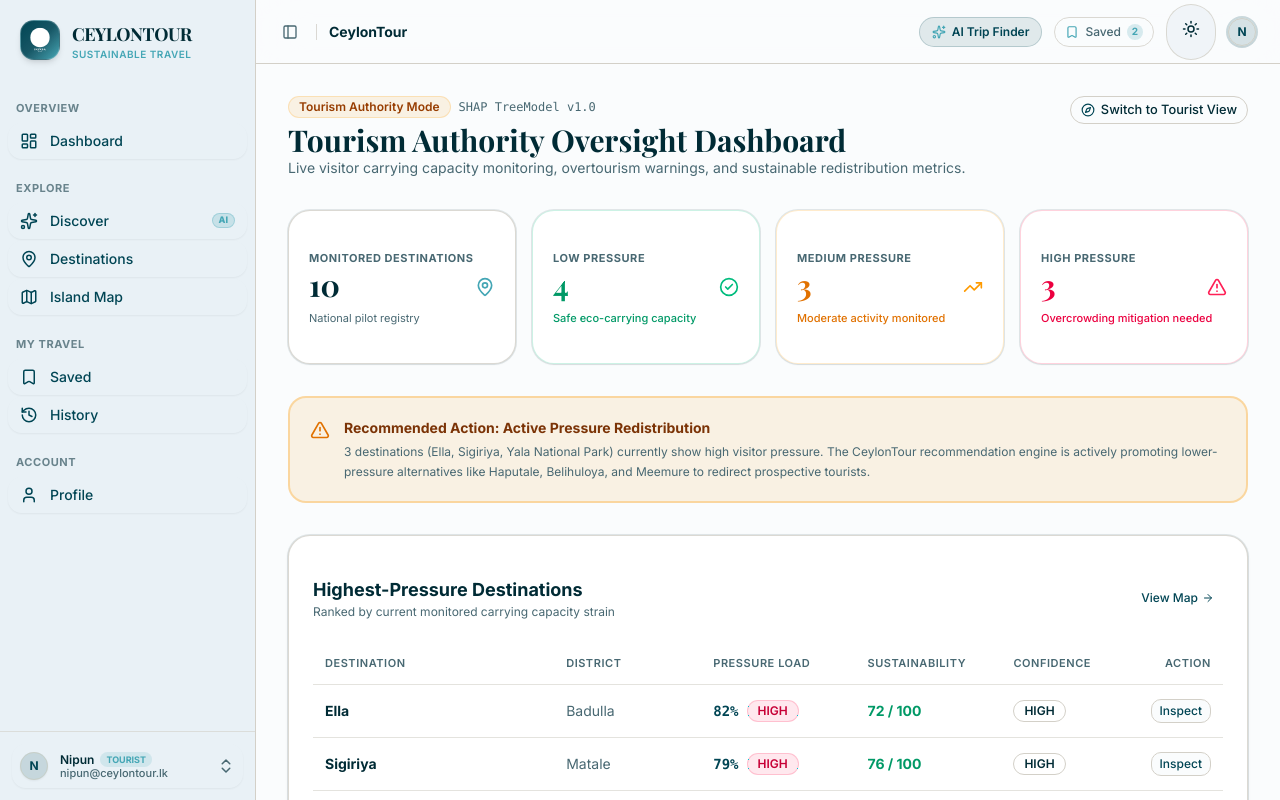
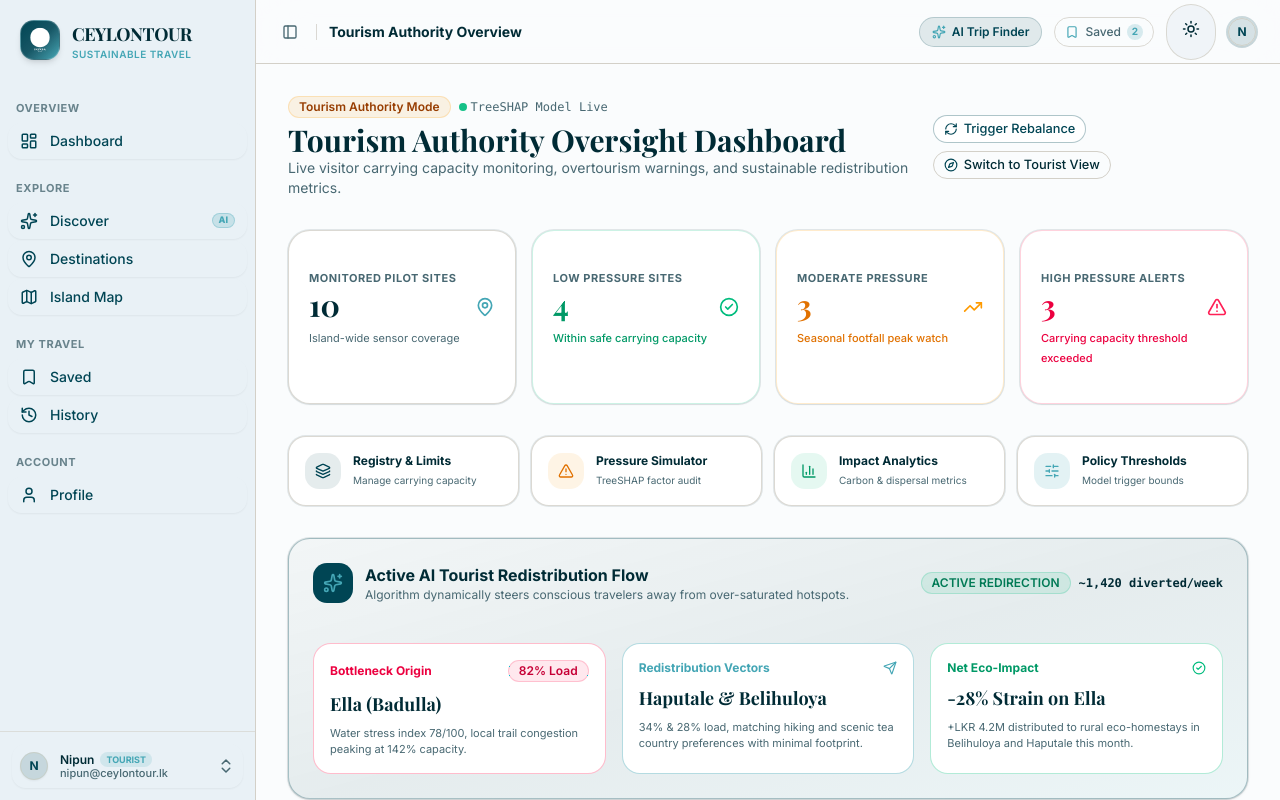
Before and after one commit to codesplash26-hackathon/blind-bandits, a Next.js app in the folder fr/: page /admin/dashboard in a window 1280 px wide. Shown: the top 800 px of the page. Built offline with nearby package versions, Linux system fonts and the light colour scheme; a web font is replaced by a local one.

Commit message:
feat(admin): enhance authority overview dashboard and layout navigation titles

```diff
--- a/fr/app/(tourist)/layout.tsx
+++ b/fr/app/(tourist)/layout.tsx
@@ -19,7 +19,13 @@ export default function TouristLayout({
   const pathname = usePathname();
 
   const getPageTitle = () => {
-    if (pathname === '/dashboard') return 'Tourist Dashboard';
+    if (pathname === '/dashboard') return role === 'ADMIN' ? 'Tourism Authority Overview' : 'Tourist Dashboard';
+    if (pathname === '/admin/dashboard') return 'Tourism Authority Overview';
+    if (pathname === '/admin/destinations') return 'Destinations Registry & Capacity';
+    if (pathname === '/admin/tourism-pressure') return 'Tourism Pressure & Carrying Capacity';
+    if (pathname === '/admin/analytics') return 'Redistribution & Impact Analytics';
+    if (pathname === '/admin/users') return 'User & Operator Directory';
+    if (pathname === '/admin/settings') return 'Authority Sustainability Settings';
     if (pathname === '/discover') return 'Discover Sustainable Destinations';
     if (pathname === '/discover/results') return 'Recommendation Results';
     if (pathname.startsWith('/destinations/')) return 'Destination Exploration';
--- a/fr/components/admin/AdminDashboard.tsx
+++ b/fr/components/admin/AdminDashboard.tsx
@@ -1,6 +1,6 @@
 'use client';
 
-import React from 'react';
+import React, { useState } from 'react';
 import Link from 'next/link';
 import {
   AlertTriangle,
@@ -9,6 +9,12 @@ import {
   Compass,
   ArrowRight,
   CheckCircle2,
+  BarChart3,
+  SlidersHorizontal,
+  RefreshCw,
+  Send,
+  Layers,
+  Sparkles,
 } from 'lucide-react';
 import { DESTINATIONS } from '@/lib/mockData';
 import { Badge } from '@/components/ui/badge';
@@ -26,10 +32,20 @@ import { useAuth } from '@/context/AuthContext';
 
 export default function AdminDashboard() {
   const { loginAs } = useAuth();
+  const [isRedistributing, setIsRedistributing] = useState(false);
+  const [redistributeStatus, setRedistributeStatus] = useState<string | null>(null);
 
   const highPressureList = DESTINATIONS.filter((d) => d.pressure.level === 'HIGH');
   const mediumPressureList = DESTINATIONS.filter((d) => d.pressure.level === 'MEDIUM');
   const lowPressureList = DESTINATIONS.filter((d) => d.pressure.level === 'LOW');
+
+  const handleTriggerRedistribution = () => {
+    setIsRedistributing(true);
+    setTimeout(() => {
+      setIsRedistributing(false);
+      setRedistributeStatus('Active: Dynamic routing bias increased by +35% for Ella & Sigiriya alternatives.');
+    }, 900);
+  };
 
   return (
     <div className="space-y-8 pb-12">
@@ -38,7 +54,9 @@ export default function AdminDashboard() {
         <div>
           <div className="flex items-center gap-2">
             <Badge variant="warning">Tourism Authority Mode</Badge>
-            <span className="text-xs font-mono text-muted-foreground">SHAP TreeModel v1.0</span>
+            <span className="text-xs font-mono text-muted-foreground flex items-center gap-1">
+              <span className="w-2 h-2 rounded-full bg-emerald-500 animate-pulse" /> TreeSHAP Model Live
+            </span>
           </div>
           <h1 className="font-heading text-2xl sm:text-3xl font-bold text-foreground mt-1">
             Tourism Authority Oversight Dashboard
@@ -48,23 +66,52 @@ export default function AdminDashboard() {
           </p>
         </div>
 
+        <div className="flex flex-wrap items-center gap-2">
+          <Button
+            variant="outline"
+            size="sm"
+            onClick={handleTriggerRedistribution}
+            disabled={isRedistributing}
+            className="rounded-xl gap-1.5 cursor-pointer bg-card border-primary/30 text-primary hover:bg-primary/10"
+          >
+            <RefreshCw className={`w-3.5 h-3.5 ${isRedistributing ? 'animate-spin' : ''}`} />
+            <span>{isRedistributing ? 'Broadcasting Policy...' : 'Trigger Rebalance'}</span>
+          </Button>
+
           <Button
             variant="outline"
             size="sm"
             onClick={() => loginAs('TOURIST')}
-          className="rounded-xl gap-1.5 cursor-pointer self-start"
+            className="rounded-xl gap-1.5 cursor-pointer"
           >
             <Compass className="w-4 h-4 text-primary" />
             <span>Switch to Tourist View</span>
           </Button>
         </div>
+      </div>
+
+      {redistributeStatus && (
+        <div className="p-4 rounded-2xl bg-emerald-500/10 border border-emerald-500/30 flex items-center justify-between gap-3 text-xs text-emerald-800 dark:text-emerald-300">
+          <div className="flex items-center gap-2">
+            <CheckCircle2 className="w-4 h-4 text-emerald-500 shrink-0" />
+            <span className="font-semibold">{redistributeStatus}</span>
+          </div>
+          <button
+            type="button"
+            onClick={() => setRedistributeStatus(null)}
+            className="text-muted-foreground hover:text-foreground cursor-pointer font-bold"
+          >
+            ✕
+          </button>
+        </div>
+      )}
 
       {/* Top 4 KPI Cards */}
       <div className="grid grid-cols-2 lg:grid-cols-4 gap-4">
         <Card className="rounded-3xl border border-border/80 shadow-xs">
           <CardContent className="p-5 space-y-1">
             <span className="text-[11px] font-bold uppercase tracking-wider text-muted-foreground">
-              Monitored Destinations
+              Monitored Pilot Sites
             </span>
             <div className="flex items-baseline justify-between">
               <span className="font-heading text-3xl font-bold text-foreground">
@@ -72,14 +119,14 @@ export default function AdminDashboard() {
               </span>
               <MapPin className="w-5 h-5 text-secondary" />
             </div>
-            <span className="text-[11px] text-muted-foreground">National pilot registry</span>
+            <span className="text-[11px] text-muted-foreground">Island-wide sensor coverage</span>
           </CardContent>
         </Card>
 
         <Card className="rounded-3xl border border-emerald-500/20 shadow-xs">
           <CardContent className="p-5 space-y-1">
             <span className="text-[11px] font-bold uppercase tracking-wider text-muted-foreground">
-              Low Pressure
+              Low Pressure Sites
             </span>
             <div className="flex items-baseline justify-between">
               <span className="font-heading text-3xl font-bold text-emerald-600 dark:text-emerald-400">
@@ -87,14 +134,14 @@ export default function AdminDashboard() {
               </span>
               <CheckCircle2 className="w-5 h-5 text-emerald-500" />
             </div>
-            <span className="text-[11px] text-emerald-600 font-medium">Safe eco-carrying capacity</span>
+            <span className="text-[11px] text-emerald-600 font-medium">Within safe carrying capacity</span>
           </CardContent>
         </Card>
 
         <Card className="rounded-3xl border border-amber-500/20 shadow-xs">
           <CardContent className="p-5 space-y-1">
             <span className="text-[11px] font-bold uppercase tracking-wider text-muted-foreground">
-              Medium Pressure
+              Moderate Pressure
             </span>
             <div className="flex items-baseline justify-between">
               <span className="font-heading text-3xl font-bold text-amber-600 dark:text-amber-400">
@@ -102,14 +149,14 @@ export default function AdminDashboard() {
               </span>
               <TrendingUp className="w-5 h-5 text-amber-500" />
             </div>
-            <span className="text-[11px] text-amber-600 font-medium">Moderate activity monitored</span>
+            <span className="text-[11px] text-amber-600 font-medium">Seasonal footfall peak watch</span>
           </CardContent>
         </Card>
 
         <Card className="rounded-3xl border border-rose-500/20 shadow-xs">
           <CardContent className="p-5 space-y-1">
             <span className="text-[11px] font-bold uppercase tracking-wider text-muted-foreground">
-              High Pressure
+              High Pressure Alerts
             </span>
             <div className="flex items-baseline justify-between">
               <span className="font-heading text-3xl font-bold text-rose-600 dark:text-rose-400">
@@ -117,46 +164,154 @@ export default function AdminDashboard() {
               </span>
               <AlertTriangle className="w-5 h-5 text-rose-500" />
             </div>
-            <span className="text-[11px] text-rose-600 font-medium">Overcrowding mitigation needed</span>
+            <span className="text-[11px] text-rose-600 font-medium">Carrying capacity threshold exceeded</span>
           </CardContent>
         </Card>
       </div>
 
-      {/* Action Recommendation Alert Banner */}
-      <div className="p-5 rounded-2xl bg-amber-500/10 border-2 border-amber-500/30 flex items-start gap-3.5">
-        <AlertTriangle className="w-5 h-5 text-amber-600 dark:text-amber-400 shrink-0 mt-0.5" />
-        <div className="space-y-1">
-          <h3 className="text-sm font-bold text-amber-900 dark:text-amber-300">
-            Recommended Action: Active Pressure Redistribution
+      {/* Quick Access Authority Modules Grid */}
+      <div className="grid grid-cols-2 md:grid-cols-4 gap-3">
+        <Link href="/admin/destinations" className="group">
+          <Card className="p-4 rounded-2xl border border-border/80 hover:border-primary/50 transition-all hover:shadow-md">
+            <div className="flex items-center gap-3">
+              <div className="p-2.5 rounded-xl bg-primary/10 text-primary group-hover:scale-105 transition-transform">
+                <Layers className="w-4 h-4" />
+              </div>
+              <div>
+                <span className="text-xs font-bold text-foreground block">Registry & Limits</span>
+                <span className="text-[10px] text-muted-foreground">Manage carrying capacity</span>
+              </div>
+            </div>
+          </Card>
+        </Link>
+
+        <Link href="/admin/tourism-pressure" className="group">
+          <Card className="p-4 rounded-2xl border border-border/80 hover:border-amber-500/50 transition-all hover:shadow-md">
+            <div className="flex items-center gap-3">
+              <div className="p-2.5 rounded-xl bg-amber-500/10 text-amber-600 dark:text-amber-400 group-hover:scale-105 transition-transform">
+                <AlertTriangle className="w-4 h-4" />
+              </div>
+              <div>
+                <span className="text-xs font-bold text-foreground block">Pressure Simulator</span>
+                <span className="text-[10px] text-muted-foreground">TreeSHAP factor audit</span>
+              </div>
+            </div>
+          </Card>
+        </Link>
+
+        <Link href="/admin/analytics" className="group">
+          <Card className="p-4 rounded-2xl border border-border/80 hover:border-emerald-500/50 transition-all hover:shadow-md">
+            <div className="flex items-center gap-3">
+              <div className="p-2.5 rounded-xl bg-emerald-500/10 text-emerald-600 dark:text-emerald-400 group-hover:scale-105 transition-transform">
+                <BarChart3 className="w-4 h-4" />
+              </div>
+              <div>
+                <span className="text-xs font-bold text-foreground block">Impact Analytics</span>
+                <span className="text-[10px] text-muted-foreground">Carbon & dispersal metrics</span>
+              </div>
+            </div>
+          </Card>
+        </Link>
+
+        <Link href="/admin/settings" className="group">
+          <Card className="p-4 rounded-2xl border border-border/80 hover:border-secondary/50 transition-all hover:shadow-md">
+            <div className="flex items-center gap-3">
+              <div className="p-2.5 rounded-xl bg-secondary/15 text-secondary group-hover:scale-105 transition-transform">
+                <SlidersHorizontal className="w-4 h-4" />
+              </div>
+              <div>
+                <span className="text-xs font-bold text-foreground block">Policy Thresholds</span>
+                <span className="text-[10px] text-muted-foreground">Model trigger bounds</span>
+              </div>
+            </div>
+          </Card>
+        </Link>
+      </div>
+
+      {/* Live AI Redistribution Banner */}
+      <Card className="rounded-3xl border border-primary/30 bg-gradient-to-br from-primary/5 via-primary/10 to-secondary/10 p-6 shadow-sm space-y-4">
+        <div className="flex flex-col md:flex-row md:items-center justify-between gap-3">
+          <div className="flex items-center gap-3">
+            <div className="p-2.5 rounded-xl bg-primary text-primary-foreground">
+              <Sparkles className="w-5 h-5 text-secondary" />
+            </div>
+            <div>
+              <h3 className="text-base font-bold text-foreground">
+                Active AI Tourist Redistribution Flow
               </h3>
-          <p className="text-xs text-muted-foreground leading-relaxed">
-            {highPressureList.length} destinations ({highPressureList.map((d) => d.name).join(', ')}) currently show high visitor pressure. The CeylonTour recommendation engine is actively promoting lower-pressure alternatives like Haputale, Belihuloya, and Meemure to redirect prospective tourists.
+              <p className="text-xs text-muted-foreground">
+                Algorithm dynamically steers conscious travelers away from over-saturated hotspots.
               </p>
             </div>
           </div>
 
+          <div className="flex items-center gap-2 self-start md:self-auto">
+            <Badge variant="success">ACTIVE REDIRECTION</Badge>
+            <span className="text-xs font-mono font-bold text-foreground">~1,420 diverted/week</span>
+          </div>
+        </div>
+
+        <div className="grid grid-cols-1 md:grid-cols-3 gap-4 pt-2">
+          <div className="p-4 rounded-2xl bg-card border border-rose-500/30 space-y-2">
+            <div className="flex items-center justify-between text-xs">
+              <span className="font-bold text-rose-600 dark:text-rose-400">Bottleneck Origin</span>
+              <Badge variant="destructive">82% Load</Badge>
+            </div>
+            <p className="font-heading text-lg font-bold text-foreground">Ella (Badulla)</p>
+            <p className="text-[11px] text-muted-foreground">
+              Water stress index 78/100, local trail congestion peaking at 142% capacity.
+            </p>
+          </div>
+
+          <div className="p-4 rounded-2xl bg-card border border-secondary/40 space-y-2">
+            <div className="flex items-center justify-between text-xs">
+              <span className="font-bold text-secondary">Redistribution Vectors</span>
+              <Send className="w-3.5 h-3.5 text-secondary" />
+            </div>
+            <p className="font-heading text-lg font-bold text-foreground">Haputale & Belihuloya</p>
+            <p className="text-[11px] text-muted-foreground">
+              34% & 28% load, matching hiking and scenic tea country preferences with minimal footprint.
+            </p>
+          </div>
+
+          <div className="p-4 rounded-2xl bg-card border border-emerald-500/30 space-y-2">
+            <div className="flex items-center justify-between text-xs">
+              <span className="font-bold text-emerald-600 dark:text-emerald-400">Net Eco-Impact</span>
+              <CheckCircle2 className="w-3.5 h-3.5 text-emerald-500" />
+            </div>
+            <p className="font-heading text-lg font-bold text-foreground">-28% Strain on Ella</p>
+            <p className="text-[11px] text-muted-foreground">
+              +LKR 4.2M distributed to rural eco-homestays in Belihuloya and Haputale this month.
+            </p>
+          </div>
+        </div>
+      </Card>
+
       {/* Highest Pressure Destinations Table */}
       <Card className="rounded-3xl border border-border/80 shadow-sm overflow-hidden">
-        <div className="p-6 pb-2 flex items-center justify-between">
+        <div className="p-6 pb-3 flex flex-col sm:flex-row sm:items-center justify-between gap-3">
           <div>
-            <h2 className="text-lg font-bold text-foreground">Highest-Pressure Destinations</h2>
-            <p className="text-xs text-muted-foreground">Ranked by current monitored carrying capacity strain</p>
+            <h2 className="text-lg font-bold text-foreground">Pilot Destinations Carrying Capacity Audit</h2>
+            <p className="text-xs text-muted-foreground">Ranked by monitored environmental & visitor load strain</p>
           </div>
-          <Link href="/map">
-            <Button variant="ghost" size="xs" className="gap-1 text-primary">
-              <span>View Map</span>
+          <div className="flex items-center gap-2">
+            <Link href="/admin/destinations">
+              <Button size="xs" variant="outline" className="rounded-lg gap-1">
+                <span>View Full Registry</span>
                 <ArrowRight className="w-3.5 h-3.5" />
               </Button>
             </Link>
           </div>
+        </div>
 
-        <div className="px-6 pb-6">
+        <div className="px-6 pb-6 overflow-x-auto">
           <Table>
             <TableHeader>
               <TableRow className="text-muted-foreground uppercase tracking-wider text-[11px]">
                 <TableHead className="py-3 px-3">Destination</TableHead>
                 <TableHead className="py-3 px-3">District</TableHead>
-                <TableHead className="py-3 px-3">Pressure Load</TableHead>
+                <TableHead className="py-3 px-3">Load vs Limit</TableHead>
+                <TableHead className="py-3 px-3">Capacity Gauge</TableHead>
                 <TableHead className="py-3 px-3">Sustainability</TableHead>
                 <TableHead className="py-3 px-3">Confidence</TableHead>
                 <TableHead className="py-3 px-3 text-right">Action</TableHead>
@@ -167,11 +322,16 @@ export default function AdminDashboard() {
                 .sort((a, b) => b.pressure.score - a.pressure.score)
                 .map((dest) => (
                   <TableRow key={dest.id} className="hover:bg-muted/40 transition-colors">
-                    <TableCell className="py-3.5 px-3 font-bold text-foreground">{dest.name}</TableCell>
+                    <TableCell className="py-3.5 px-3 font-bold text-foreground">
+                      <div>
+                        <span>{dest.name}</span>
+                        <span className="text-[10px] text-muted-foreground block font-normal">{dest.tagline}</span>
+                      </div>
+                    </TableCell>
                     <TableCell className="py-3.5 px-3 text-muted-foreground">{dest.district}</TableCell>
                     <TableCell className="py-3.5 px-3">
                       <div className="flex items-center gap-2">
-                        <span className="font-mono font-bold">{dest.pressure.score}%</span>
+                        <span className="font-mono font-bold text-xs">{dest.pressure.score}%</span>
                         <Badge
                           variant={
                             dest.pressure.level === 'HIGH'
@@ -183,6 +343,22 @@ export default function AdminDashboard() {
                         >
                           {dest.pressure.level}
                         </Badge>
+                      </div>
+                    </TableCell>
+                    <TableCell className="py-3.5 px-3 min-w-[140px]">
+                      <div className="space-y-1">
+                        <div className="w-full bg-muted rounded-full h-2 overflow-hidden">
+                          <div
+                            className={`h-full rounded-full transition-all ${
+                              dest.pressure.level === 'HIGH'
+                                ? 'bg-rose-500'
+                                : dest.pressure.level === 'MEDIUM'
+                                ? 'bg-amber-500'
+                                : 'bg-emerald-500'
+                            }`}
+                            style={{ width: `${dest.pressure.score}%` }}
+                          />
+                        </div>
                       </div>
                     </TableCell>
                     <TableCell className="py-3.5 px-3 font-bold text-emerald-600 dark:text-emerald-400">
```
Lines whose indentation alone changed are shown as unchanged.
